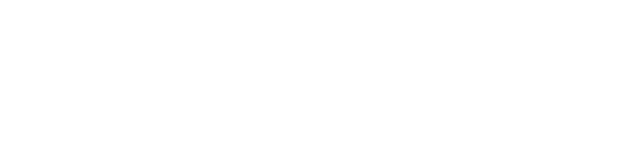
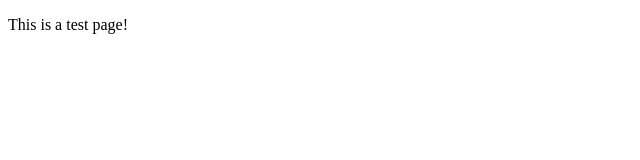
Before and after one commit to mumtahinadev/my-first-github-repo, a plain HTML site: page index.html in a window 1280 px wide. Shown: the whole page, without its empty margins (0-640 px from the left). Drawn offline with Linux system fonts and the light colour scheme.

Commit message:
Revert "test pull request"

```diff
--- a/index.html
+++ b/index.html
@@ -6,5 +6,6 @@
     <title>My first ever github repo</title>
 </head>
 <body>
+    <p>This is a test page!</p>
 </body>
 </html>
```
